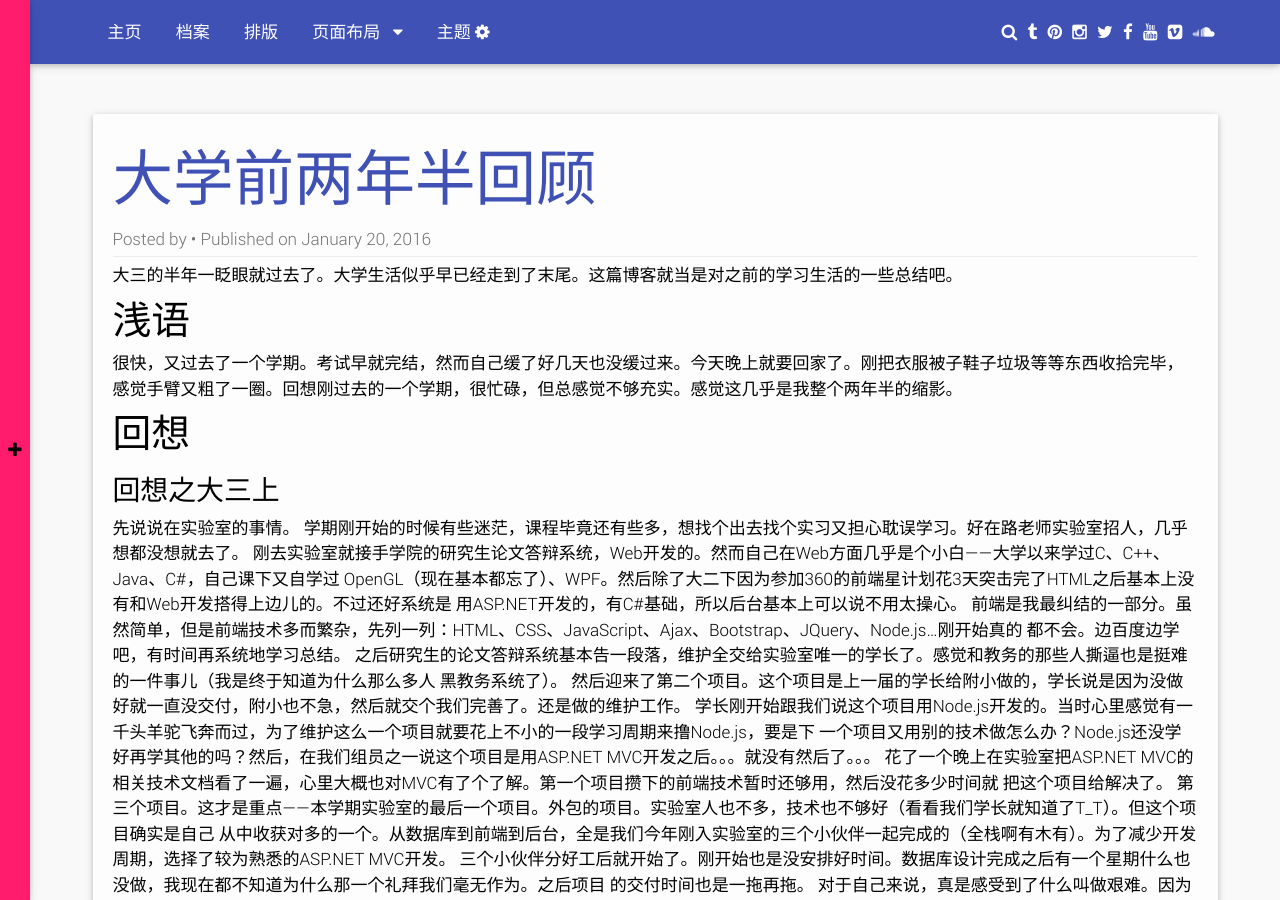
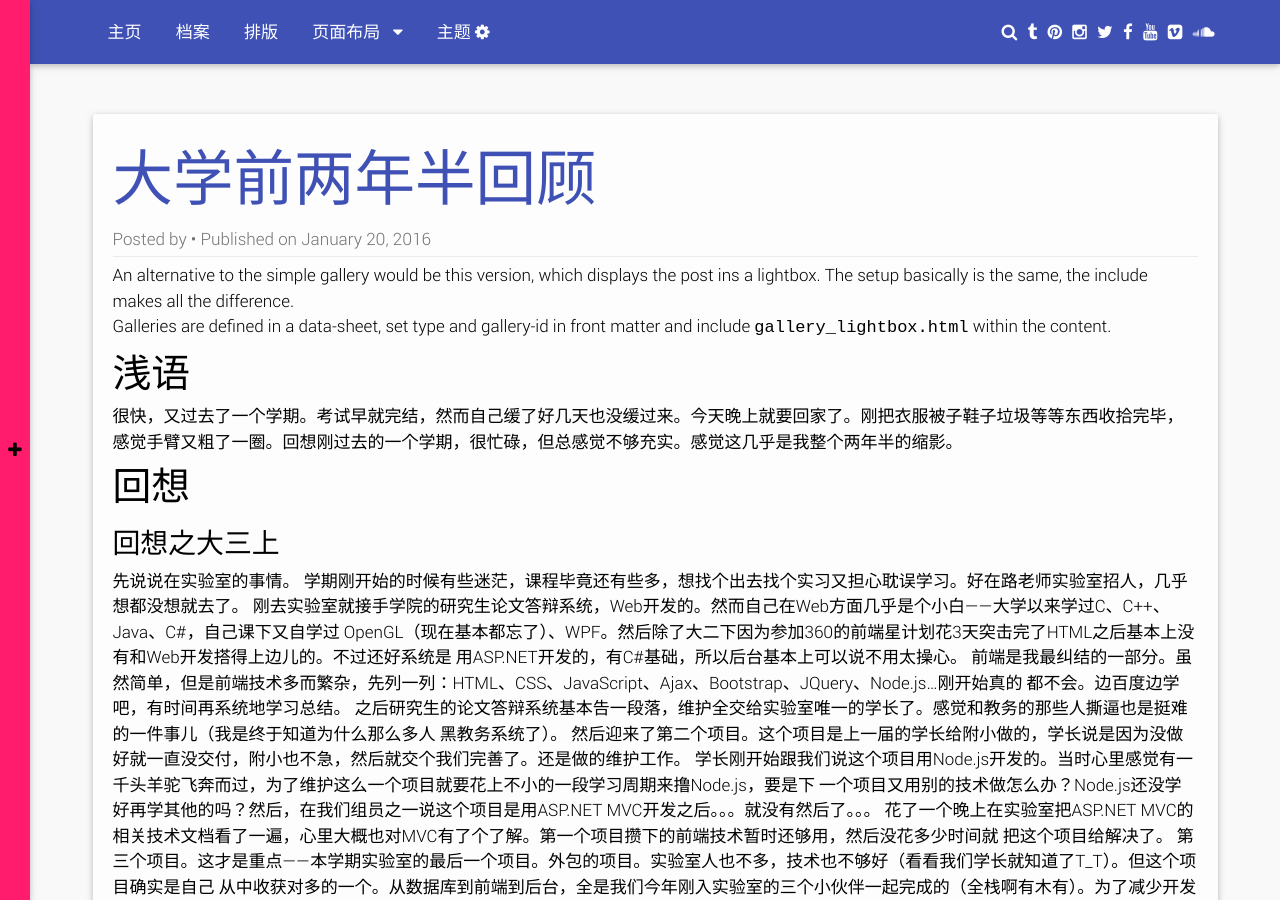
Before and after one commit to RainbowYou/RainbowYou.github.io, a Jekyll site: the page built from _posts/2016-01-20-大学两年半总结.md, in a window 1280 px wide and 900 px high. Built offline with Jekyll 4.4.1, drawn with Linux system fonts in a browser that asks for light colours; some web fonts are replaced; comment, search, counter and statistics services are not loaded.

Commit message:
测试提交博客

```diff
--- a/_posts/2016-01-20-大学两年半总结.md
+++ b/_posts/2016-01-20-大学两年半总结.md
@@ -7,7 +7,10 @@ tags: [心路]
 category: [大学]
 ---
 
-大三的半年一眨眼就过去了。大学生活似乎早已经走到了末尾。这篇博客就当是对之前的学习生活的一些总结吧。
+An alternative to the simple gallery would be this version, which displays the post ins a lightbox.
+The setup basically is the same, the include makes all the difference.
+
+Galleries are defined in a data-sheet, set type and gallery-id in front matter and include `gallery_lightbox.html` within the content.
 <br>
 
 #### 浅语
```
